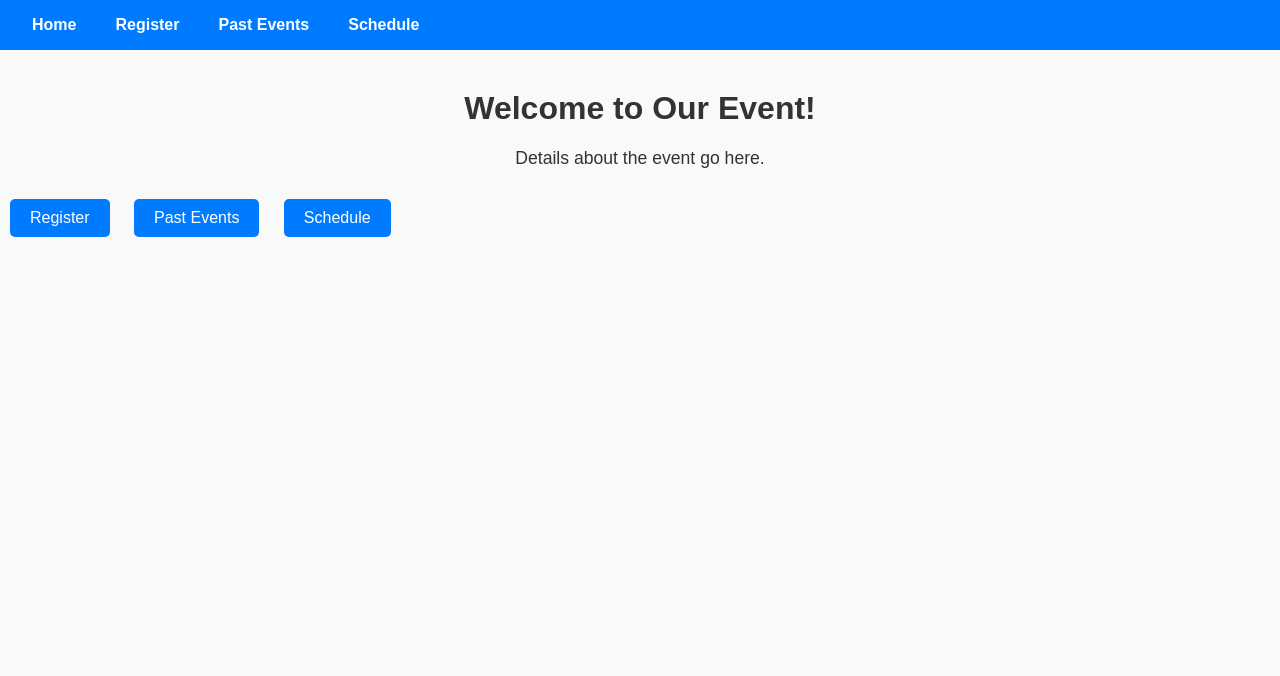
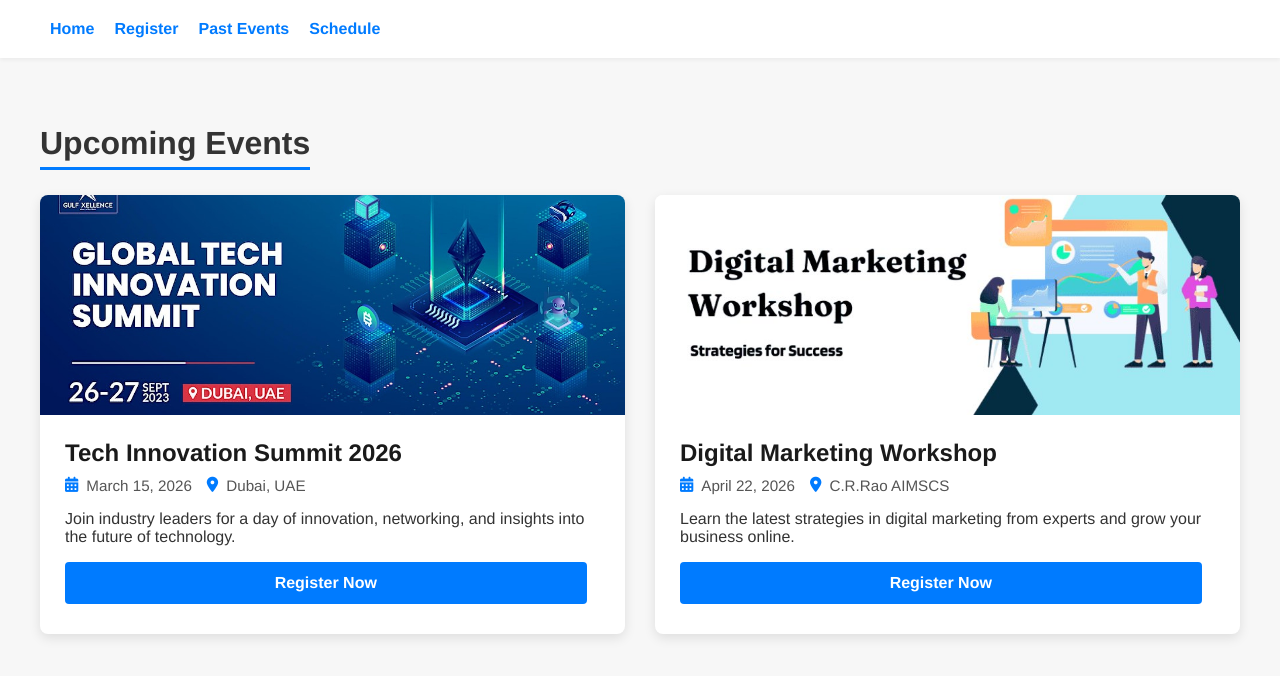
Before and after one commit to zoya-234/devops-lab-team-03, a website: page public/index.html in a window 1280 px wide. Drawn offline with Linux system fonts and the light colour scheme.

Commit message:
Feature-1

```diff
--- a/public/css/style.css
+++ b/public/css/style.css
@@ -1,89 +1,122 @@
-/* Reset some default margins and paddings */
+/* 1. Global Reset & Typography */
 body {
-  font-family: Arial, sans-serif;
+  font-family: 'Helvetica Neue', Arial, sans-serif;
   margin: 0;
   padding: 0;
-  background-color: #f9f9f9;
+  background-color: #f7f7f7;
   color: #333;
 }
 
-/* Navigation bar */
+/* 2. Navigation Styling */
 nav {
-  background-color: #007BFF;
-  padding: 10px 20px;
+  background-color: #ffffff;
+  padding: 15px 50px;
+  box-shadow: 0 2px 4px rgba(0, 0, 0, 0.05);
   display: flex;
-  gap: 15px;
+  gap: 20px;
+}
+nav a {
+  text-decoration: none;
+  color: #007bff; /* Primary link color */
+  font-weight: 600;
+  padding: 5px 0;
+  transition: color 0.3s;
+}
+nav a:hover {
+  color: #0056b3;
 }
 
-nav a {
-  color: #fff;
-  text-decoration: none;
-  font-weight: bold;
-  padding: 6px 12px;
-  border-radius: 4px;
-  transition: background-color 0.2s;
+/* 3. Main Content Layout */
+.container {
+  max-width: 1200px;
+  margin: 40px auto;
+  padding: 0 20px;
+}
+.events-grid {
+  display: grid;
+  grid-template-columns: 1fr 1fr; /* Two columns */
+  gap: 30px;
 }
 
-nav a:hover {
+/* 4. Event Card Styling */
+h2 {
+  font-size: 2em;
+  margin-bottom: 25px;
+  border-bottom: 3px solid #007bff;
+  padding-bottom: 5px;
+  display: inline-block;
+}
+.event-card {
+  background-color: #ffffff;
+  border-radius: 8px;
+  overflow: hidden; /* Clips the image edges */
+  box-shadow: 0 4px 12px rgba(0, 0, 0, 0.1);
+  transition: transform 0.3s, box-shadow 0.3s;
+}
+.event-card:hover {
+  transform: translateY(-5px);
+  box-shadow: 0 8px 20px rgba(0, 0, 0, 0.15);
+}
+
+.event-image {
+  width: 100%;
+  height: 220px; /* Fixed height for consistency */
+  object-fit: cover; /* Ensures image covers the area without distortion */
+}
+
+.event-details {
+  padding: 20px 25px 30px 25px;
+}
+
+.event-details h3 {
+  font-size: 1.5em;
+  margin-top: 0;
+  margin-bottom: 10px;
+  color: #1a1a1a;
+}
+
+/* 5. Icon/Metadata Styling */
+.metadata {
+  display: flex;
+  align-items: center;
+  margin-bottom: 15px;
+  font-size: 0.95em;
+  color: #555;
+}
+.metadata p {
+  margin: 0 15px 0 0;
+  display: flex;
+  align-items: center;
+}
+.icon {
+  margin-right: 8px;
+  color: #007bff; /* Icon color */
+}
+
+/* 6. Button Styling (matching the image) */
+.register-btn {
+  width: 90%;
+  padding: 12px 20px;
+  background-color: #007bff;
+  color: white;
+  border: none;
+  border-radius: 4px;
+  font-size: 1em;
+  font-weight: bold;
+  cursor: pointer;
+  transition: background-color 0.3s;
+  margin-top: 15px;
+  text-align: center;
+  text-decoration: none;
+  display: block;
+}
+.register-btn:hover {
   background-color: #0056b3;
 }
 
-/* Headings */
-h1 {
-  text-align: center;
-  margin-top: 40px;
+/* 7. Responsive Adjustments */
+@media (max-width: 800px) {
+  .events-grid {
+      grid-template-columns: 1fr; /* Single column on smaller screens */
+  }
 }
-
-/* Paragraphs */
-p {
-  text-align: center;
-  margin: 20px;
-  font-size: 1.1em;
-}
-
-/* Buttons */
-button {
-  display: inline-block;
-  margin: 10px;
-  padding: 10px 20px;
-  font-size: 1em;
-  background-color: #007BFF;
-  color: #fff;
-  border: none;
-  border-radius: 5px;
-  cursor: pointer;
-  transition: background-color 0.2s;
-}
-
-button:hover {
-  background-color: #0056b3;
-}
-
-/* Form styling (for register page) */
-form {
-  max-width: 400px;
-  margin: 20px auto;
-  padding: 20px;
-  background-color: #fff;
-  border-radius: 8px;
-  box-shadow: 0 0 10px rgba(0, 0, 0, 0.1);
-}
-
-form label {
-  display: block;
-  margin-top: 10px;
-  font-weight: bold;
-}
-
-form input {
-  width: 100%;
-  padding: 8px;
-  margin-top: 5px;
-  border: 1px solid #ccc;
-  border-radius: 4px;
-}
-
-form button {
-  width: 100%;
-  margin-top: 15px;
-}
--- a/public/index.html
+++ b/public/index.html
@@ -3,24 +3,56 @@
 <head>
   <meta charset="UTF-8">
   <meta name="viewport" content="width=device-width, initial-scale=1.0">
-  <title>Event Home</title>
-  <link rel="stylesheet" href="/css/style.css">
+  <title>Upcoming Events | Homepage</title>
+  <link rel="stylesheet" href="css/style.css">
+  <link rel="stylesheet" href="https://cdnjs.cloudflare.com/ajax/libs/font-awesome/6.0.0-beta3/css/all.min.css">
 </head>
 <body>
-  <!-- Navigation -->
   <nav>
-    <a href="/index.html">Home</a>
-    <a href="/register.html">Register</a>
-    <a href="/past-events.html">Past Events</a>
-    <a href="/schedule.html">Schedule</a>
+    <a href="/public/index.html">Home</a>
+    <a href="/public/register.html">Register</a>
+    <a href="/public/past-events.html">Past Events</a>
+    <a href="/public/schedule.html">Schedule</a>
   </nav>
 
-  <h1>Welcome to Our Event!</h1>
-  <p>Details about the event go here.</p>
+  <div class="container">
+    <h2>Upcoming Events</h2>
 
-  <!-- Buttons -->
-  <button onclick="window.location.href='/register.html'">Register</button>
-  <button onclick="window.location.href='/past-events.html'">Past Events</button>
-  <button onclick="window.location.href='/schedule.html'">Schedule</button>
+    <div class="events-grid">
+
+      <div class="event-card">
+        <img src="images/Global-Tech-Innovation-Summit-2023.jpg" class="event-image" alt="Audience at a tech conference with a stage light display">
+        <div class="event-details">
+          <h3>Tech Innovation Summit 2026</h3>
+
+          <div class="metadata">
+            <p><i class="icon fas fa-calendar-alt"></i> March 15, 2026</p>
+            <p><i class="icon fas fa-map-marker-alt"></i> Dubai, UAE</p>
+          </div>
+
+          <p>Join industry leaders for a day of innovation, networking, and insights into the future of technology.</p>
+
+          <a href="/public/register.html" class="register-btn">Register Now</a>
+        </div>
+      </div>
+
+      <div class="event-card">
+        <img src="images/digital-marketing.jpg" class="event-image" alt="Speaker presenting to a small group in a brick-walled room">
+        <div class="event-details">
+          <h3>Digital Marketing Workshop</h3>
+
+          <div class="metadata">
+            <p><i class="icon fas fa-calendar-alt"></i> April 22, 2026</p>
+            <p><i class="icon fas fa-map-marker-alt"></i> C.R.Rao AIMSCS</p>
+          </div>
+
+          <p>Learn the latest strategies in digital marketing from experts and grow your business online.</p>
+
+          <a href="/public/register.html" class="register-btn">Register Now</a>
+        </div>
+      </div>
+
+    </div>
+  </div>
 </body>
 </html>
```
Also changed, not shown: public/images/Global-Tech-Innovation-Summit-2023.jpg (added), public/images/digital-marketing.jpg (added), 1 other file.
